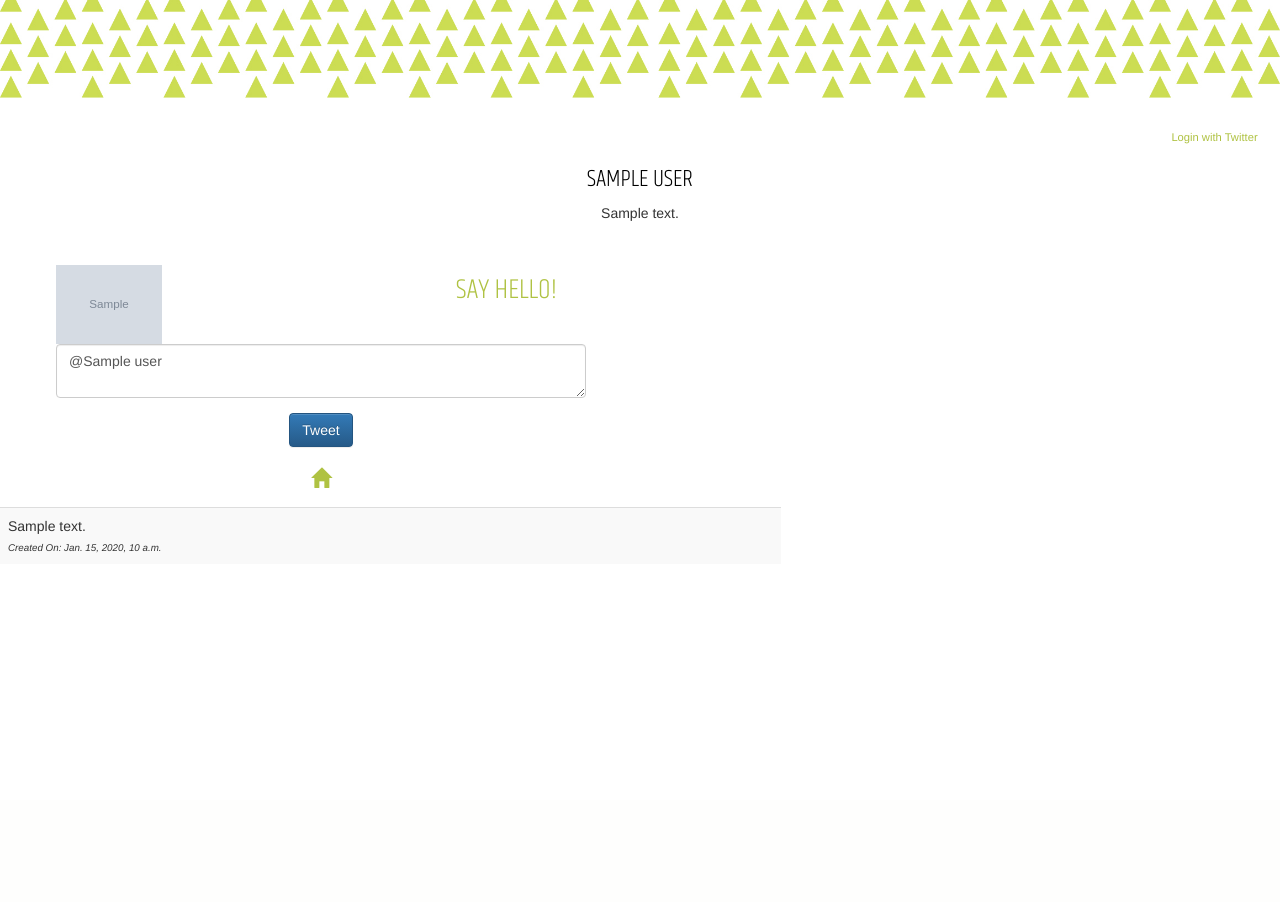
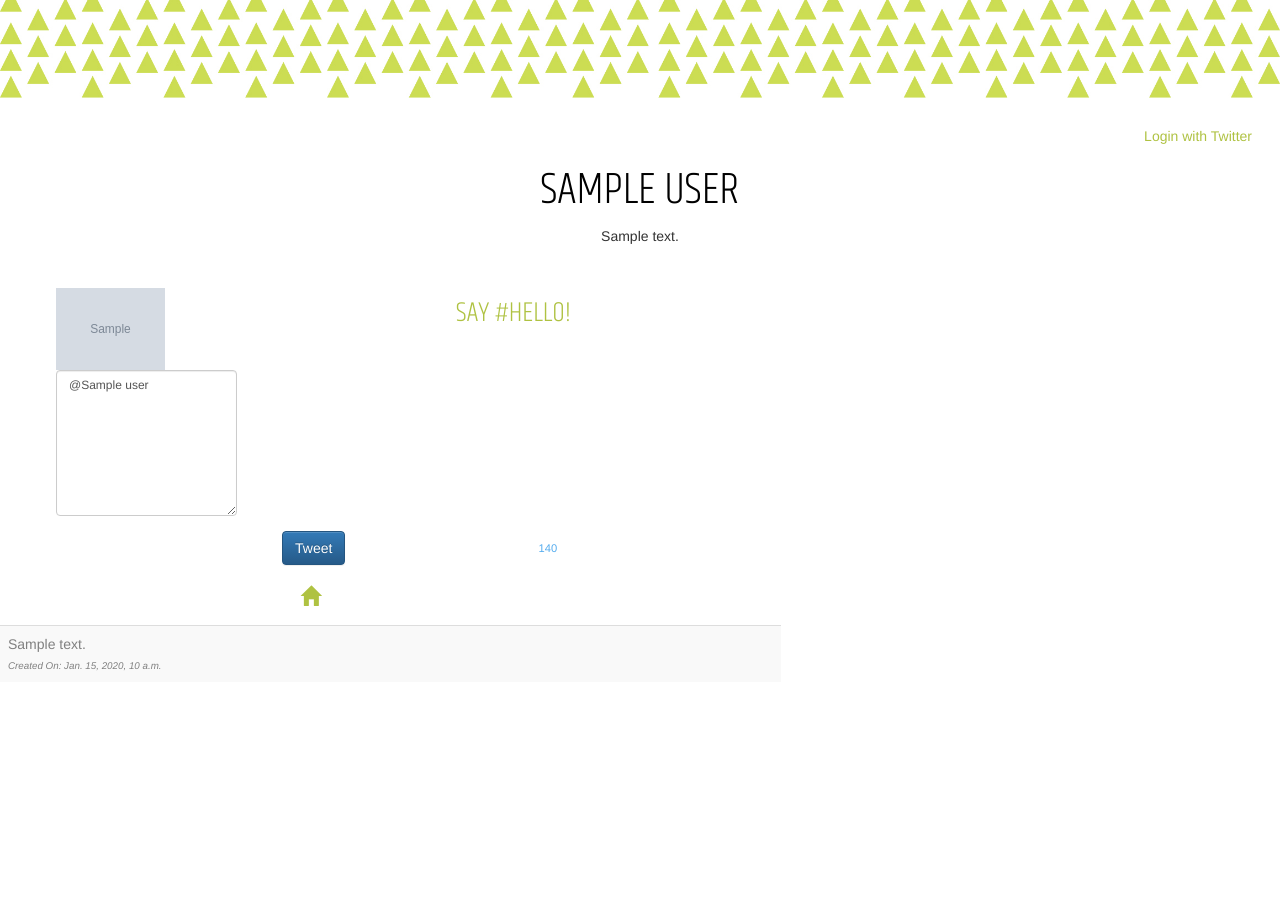
Before and after one commit to steve-chen-nyc/recruiter-, a Django app: template bootcamp_recruiter/templates/bootcamp_recruiter/query.html in a window 1280 px wide. Before the commit the page ends 553 px from the top, so only its background shows below. Run offline with Django 3.2, Linux system fonts and the light colour scheme; the template is opened without the code that fills it: most values are stand-ins (such as "Sample title", 1, 10 or a date in 2020); grey boxes marked "Sample" are stand-in pictures; parts of the project's set-up code (start-up, migrations or seed data) failed here and were passed over; some libraries are stand-ins or nearby versions.

Commit message:
css changes and added char limit to tweet box

```diff
--- a/bcrecruit/static/css/style.css
+++ b/bcrecruit/static/css/style.css
@@ -7,14 +7,16 @@ h1 {
   text-align: center;
   text-transform: uppercase;
   margin-bottom: -3px;
+  font-size: 45px;
 }
 
-h3 {
+h2.company-header {
   font-family: khand;
   font-weight: 300;
   color: black;
   text-align: center;
   text-transform: uppercase;
+  font-size: 45px;
 }
 
 a {
@@ -72,7 +74,7 @@ h4 {
   text-align: center;
   float: right;
   padding-bottom: .5em;
-  padding-right: 29px;
+  padding-right: 32px;
 }
 
 footer {
@@ -95,6 +97,8 @@ span {
 
 .table {
   width: 61%;
+  color: gray !important;
+  background-color: #f1f1f1;
 }
 
 div.tweet_box {
@@ -145,6 +149,27 @@ p.about {
   margin-bottom: 3em;
 }
 
+p.chars-left {
+  float: right;
+  padding-right: 46px;
+  color: #55acee;
+  font-size: .8em;
+  padding-top: 9px;
+}
+
+textarea {
+  height: 11em !important;
+  font-size: 12px !important;
+}
+
+.form-control {
+  max-width: 100% !important;
+  width: inherit;;
+   -webkit-box-sizing: content-box;
+   -moz-box-sizing: content-box;
+    box-sizing: content-box;
+}
+
 .controls {
   text-align: center;
 }
@@ -157,6 +182,13 @@ p.about {
 	display: none;
 }
 
+#home-button {
+  font-size: 20px;
+  width: 100%;
+  text-align: center;
+  padding-right: 1.9em;
+}
+
 .login {
   text-align: right;
   padding-top: 2.0em;
@@ -164,7 +196,10 @@ p.about {
 
 .auth {
   padding-right: 2.0em;
-  font-size: .8em;
+}
+
+.auth {
+  padding-right: 2.0em;
 }
 
 .links {
--- a/bootcamp_recruiter/templates/bootcamp_recruiter/base.html
+++ b/bootcamp_recruiter/templates/bootcamp_recruiter/base.html
@@ -10,6 +10,8 @@
     <link rel="stylesheet" href="{% static 'css/style.css' %}">
     <link href='https://fonts.googleapis.com/css?family=Khand:300,400,600' rel='stylesheet' type='text/css'>
     <link href='https://fonts.googleapis.com/css?family=PT+Serif:700italic' rel='stylesheet' type='text/css'>
+    <script type="text/javascript" src="https://code.jquery.com/jquery-2.1.3.min.js"></script>
+
   </head>
   <body>
       <img class="banner" src="{%static "images/bootcamp_recruiter_header_graphic.jpg" %}">
@@ -26,7 +28,6 @@
 
     <footer> </footer>
 
-      <script type="text/javascript" src="https://code.jquery.com/jquery-2.1.3.min.js"></script>
       <script type="text/javascript" src="{% static 'js/script.js' %}"></script>
       <script type="text/javascript" src="{% static 'js/typed.js' %}"></script>
       <script src="https://cdnjs.cloudflare.com/ajax/libs/handlebars.js/2.0.0/handlebars.js"></script>
--- a/bootcamp_recruiter/templates/bootcamp_recruiter/company_detail.html
+++ b/bootcamp_recruiter/templates/bootcamp_recruiter/company_detail.html
@@ -5,7 +5,7 @@
 
       <div class="result">
         <div id="company_detail">
-          <h3> {{company_name.company_name}} </h3>
+          <h2 class="company-header"> {{company_name.company_name}} </h2>
           <p class="about"> {{company_name.notes}} </p>
 
           <table class="table table-striped" id="company_table"style="float:left">
@@ -24,12 +24,12 @@
         </table>
         <div class="links">
           {% if user and not user.is_anonymous %}
-            <a href="/twitter/{{company_name}}"> Connect Here >> </a>
+            <a href="/twitter/{{company_name}}"> Say #Hello! </a> <br>
             <a href="/twitter/{{company_name}}"> <img src="{%static "images/twitter.png" %}">  </a> <br>
             <a class="glyphicon glyphicon-home" style="font-size: 20px;" href='/'></a>
           {% else %}
             <a href="/twitter/{{company_name}}"> <img src="{%static "images/twitter.png" %}">  </a> <br>
-            <a class="auth" href="/login/twitter">Login to Twitter and start the conversation!</a> <br>
+            <a href="/login/twitter">Login and say #hello!</a> <br>
             <a class="glyphicon glyphicon-home" style="font-size: 20px;" href='/'></a>
           {% endif %}
        </div>
--- a/bootcamp_recruiter/templates/bootcamp_recruiter/query.html
+++ b/bootcamp_recruiter/templates/bootcamp_recruiter/query.html
@@ -6,7 +6,7 @@
     {% with statuses|first as first_s %}
     <div style="padding-bottom: 3em; width:50%; margin: 0 auto">
       <div>
-        <h3> {{first_s.user.name}} </h3>
+        <h2 class="company-header"> {{first_s.user.name}} </h2>
       </div>
       <p class="user_description"> {{ first_s.user.description}} </p>
     </div>
@@ -15,18 +15,19 @@
 
   <div class="tweet_box">
     <img id="twitter_logo"src="{{ first_s.user.profile_image_url}}">
-    <h4> SAY HELLO! </h4>
+    <h4> SAY #HELLO! </h4>
     <form class="form-vertical" action="/tweets" method="post">
     {% csrf_token %}
         <div class="form-group">
-          <textarea type="text" row="3" class="form-control" id="status" name="status" value="@{{first_s.user.screen_name}}">@{{first_s.user.name}}</textarea>
+          <textarea type="text" class="form-control" id="status" name="status" value="@{{first_s.user.screen_name}}">@{{first_s.user.name}}</textarea>
         </div>
 
-      <div class="form-group">
-        <div class="tweet_button">
-          <button style="margin-bottom:20px;"type="submit" class="btn btn-primary">Tweet</button> <br>
-          <a class="glyphicon glyphicon-home" style="font-size: 20px;" href='/'></a>
-        </div>
+        <div class="form-group">
+          <div class="tweet_button">
+            <p class="chars-left"> 140 </p>
+            <button style="margin-bottom:20px; margin-left: 33px;"type="submit" class="btn btn-primary">Tweet</button> <br>
+         </div>
+        <a class="glyphicon glyphicon-home" id="home-button" style="font-size: 20px;" href='/'></a>
      </div>
    </div>
  </form>
@@ -45,4 +46,16 @@
  </div>
     {% endwith %}
 
+  <script>
+  $(function(){
+    $('textarea').keyup(function(){
+       var chars_left = $('textarea').val().length;
+       var remainder = 140 - chars_left;
+
+       $('.chars-left').html('');
+       $('.chars-left').append(remainder);
+    });
+  });
+
+  </script>
   {% endblock %}
```
Also changed, not shown: bcrecruit/settings.py (+4 -5 lines).
